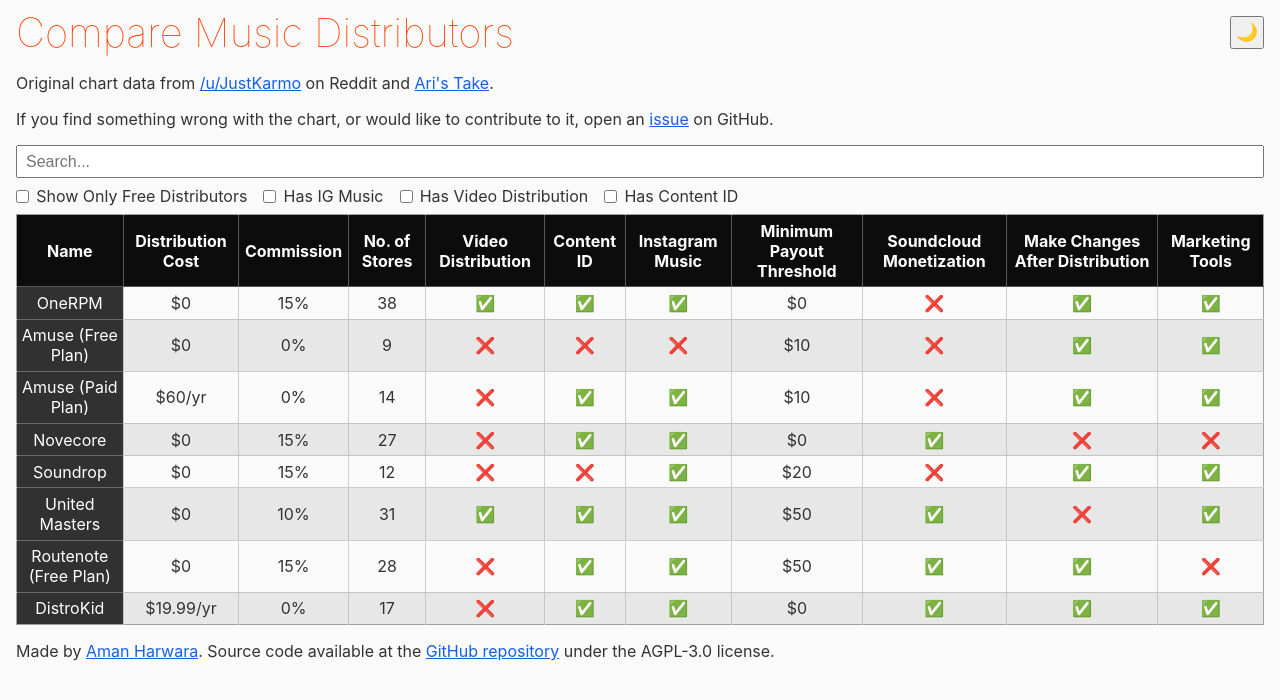
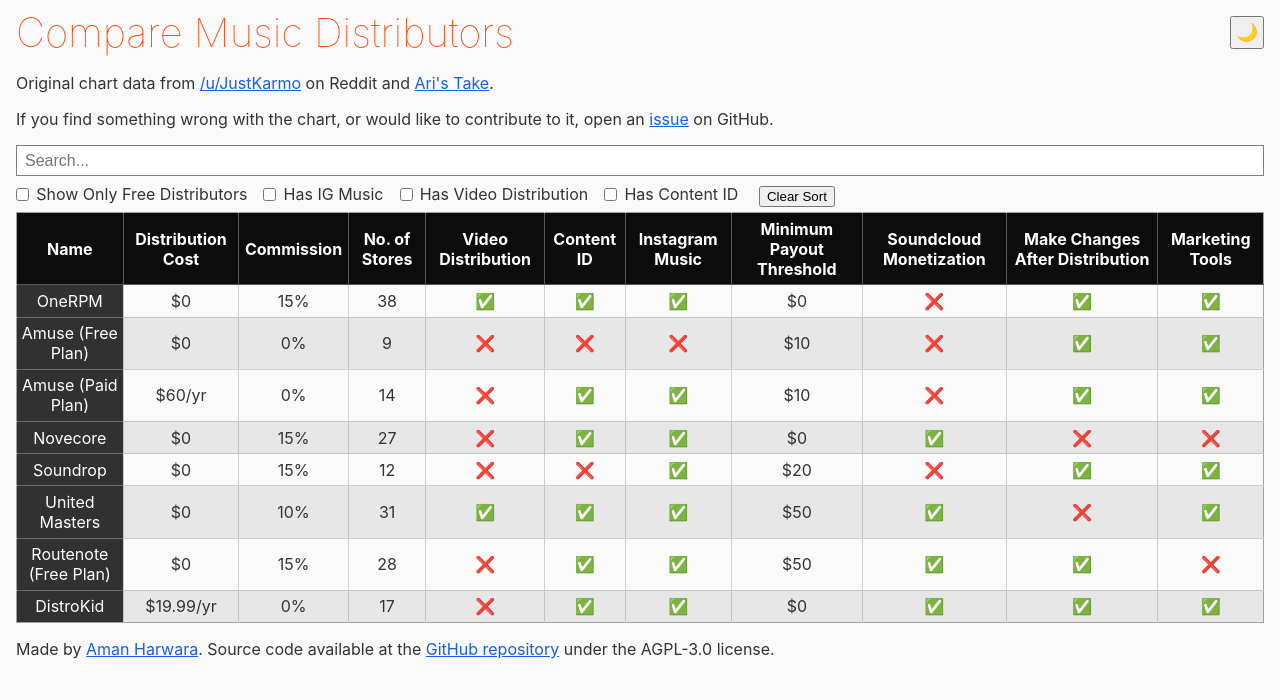
Before and after one commit to amanharwara/music-distributors-chart, a Svelte app: page / in a window 1280 px wide. Shown: the top 700 px of the page. Built offline with nearby package versions, Linux system fonts and the light colour scheme.

Commit message:
Add clear sort

```diff
--- a/src/Filters.svelte
+++ b/src/Filters.svelte
@@ -4,7 +4,7 @@
 <style>
   .filters {
     margin: 0.5rem 0;
-    display: flex;
+    display: inline-flex;
   }
   .filter {
     margin-right: 1rem;
--- a/src/Table.svelte
+++ b/src/Table.svelte
@@ -12,7 +12,7 @@
   $: {
     sortable_chartdata = original_chartdata.filter((service) =>
       search_value && search_value.length > 0
-        ? service.name.toLowerCase().includes(search_value)
+        ? service.name.toLowerCase().includes(search_value.toLowerCase())
         : true
     );
   }
@@ -67,7 +67,7 @@
   ascending_element.className = "ascending";
   ascending_element.textContent = "▼";
 
-  $: {
+  const clearSortIcons = () => {
     if (document.querySelector(".descending")) {
       document.querySelector(".descending").remove();
     }
@@ -75,6 +75,10 @@
     if (document.querySelector(".ascending")) {
       document.querySelector(".ascending").remove();
     }
+  };
+
+  $: {
+    clearSortIcons();
 
     if (current_sort_id) {
       let sorted = sortable_chartdata.sort((prev, next) => {
@@ -98,6 +102,13 @@
       }
     }
   }
+
+  const clearSort = () => {
+    current_sort_id = undefined;
+    descending = false;
+    clearSortIcons();
+    sortable_chartdata = original_chartdata;
+  };
 </script>
 
 <style>
@@ -161,6 +172,12 @@
     padding: 0.35rem 0.5rem;
     font-size: 1rem;
     box-sizing: border-box;
+    border: 1px solid rgba(0, 0, 0, 0.5);
+  }
+  #search.dark_mode {
+    background: #141414;
+    color: #fafafa;
+    border: 1px solid rgba(255, 255, 255, 0.5);
   }
 </style>
 
@@ -168,8 +185,10 @@
   id="search"
   type="text"
   placeholder="Search..."
-  bind:value={search_value} />
+  bind:value={search_value}
+  class:dark_mode={dark} />
 <Filters on:click={handleFilterClick} />
+<button id="clear-sort" on:click={clearSort}>Clear Sort</button>
 <table class:dark_mode={dark}>
   <thead on:click={handleSortClick}>
     <th id="name">Name</th>
```
